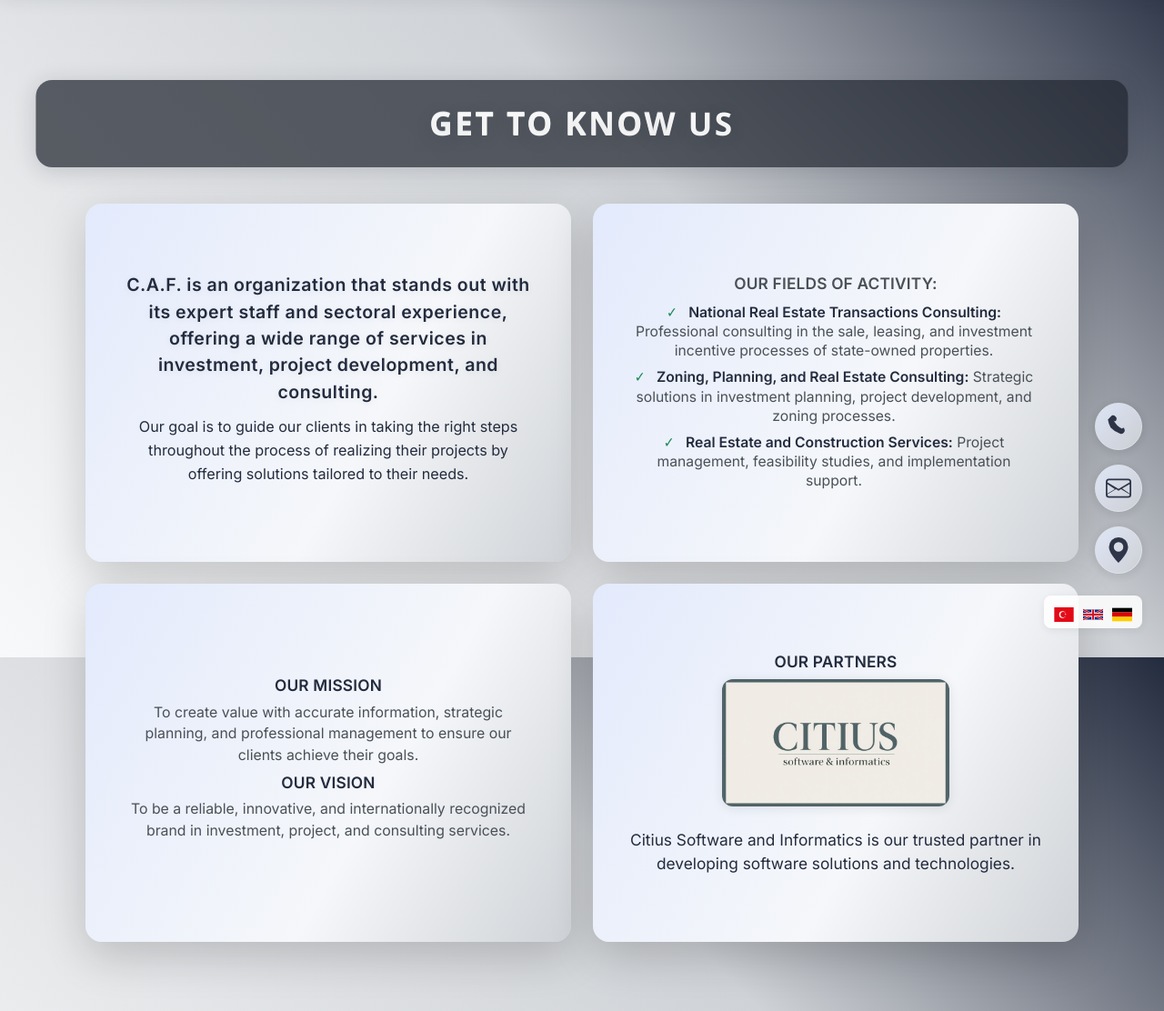
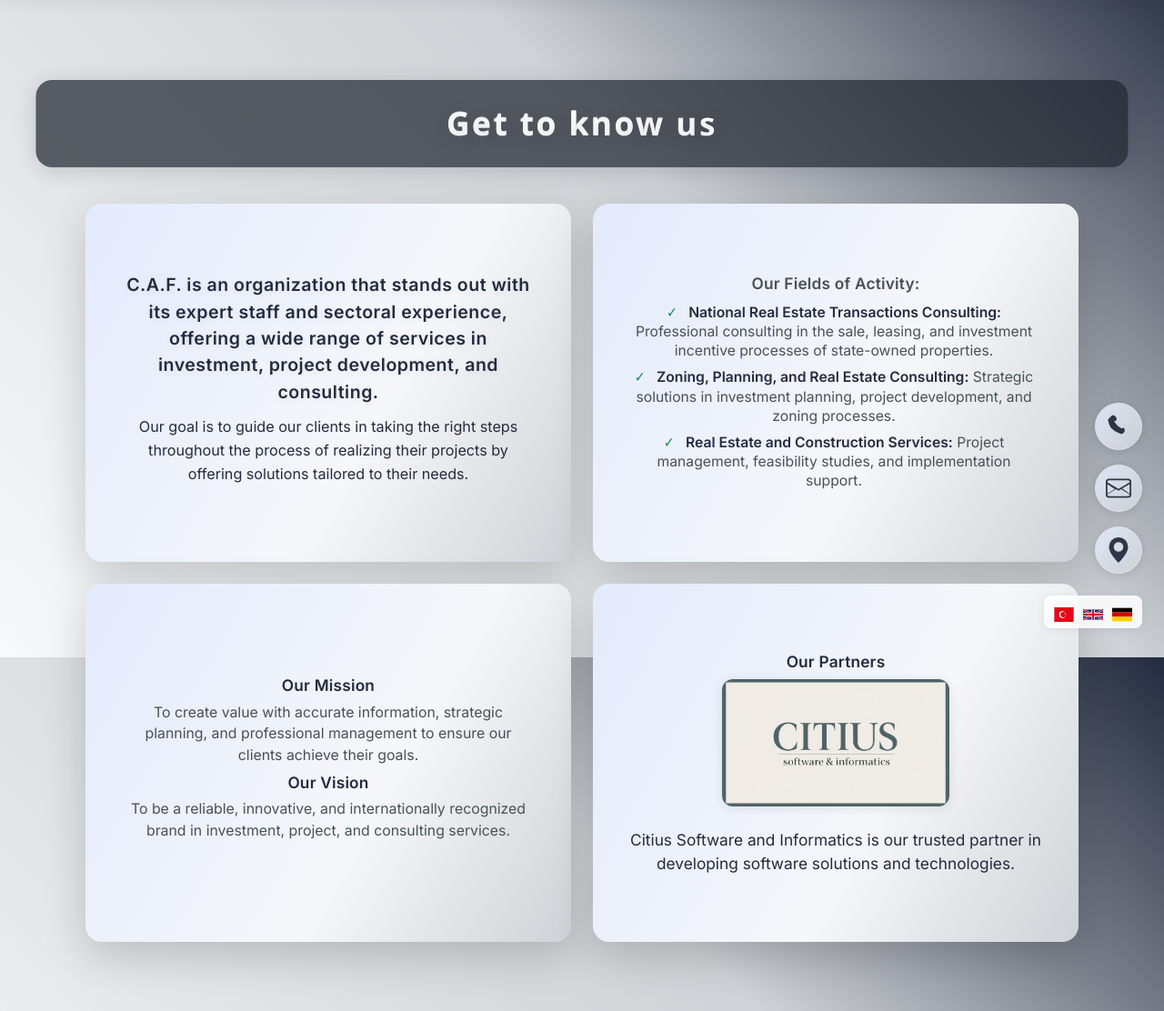
Before and after one commit to Lampa97/Consulting_Company_Website, a Django app: template website/templates/website/about.html in a window 1280 px wide. Shown: the part 77-1189 px from the top of the page at 91% size. Run offline with Django 5.2, Linux system fonts and the light colour scheme; the template is opened without the code that fills it, so the values that code supplies are empty.

Commit message:
translations done

```diff
--- a/website/templates/website/about.html
+++ b/website/templates/website/about.html
@@ -21,7 +21,6 @@
         text-fill-color: transparent;
         text-shadow: 0 4px 18px rgba(34,40,49,0.18), 0 1px 0 #fff;
         margin-bottom: 0.2rem;
-        text-transform: uppercase;
         position: relative;
         z-index: 2;
       }
@@ -83,7 +82,6 @@
         color: #495057;
         letter-spacing: 0.2px;
         margin-bottom: 0.5rem;
-        text-transform: uppercase;
       }
       .about-text {
         color: #232b3e;
@@ -109,7 +107,6 @@
         color: #232b3e;
         letter-spacing: 0.2px;
         margin-bottom: 0.4rem;
-        text-transform: uppercase;
       }
       .about-mission-vision p {
         color: #495057;
@@ -200,7 +197,6 @@
               color: #232b3e;
               letter-spacing: 0.2px;
               margin-bottom: 0.4rem;
-              text-transform: uppercase;
               text-align: center;
             ">
               Our Partners
```
Also changed, not shown: locale/de/LC_MESSAGES/django.po, locale/en/LC_MESSAGES/django.po, locale/tr/LC_MESSAGES/django.po, 3 other files.
